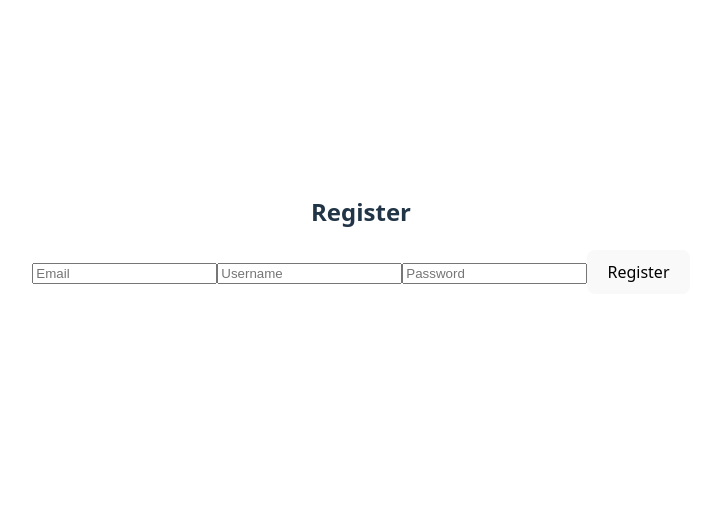
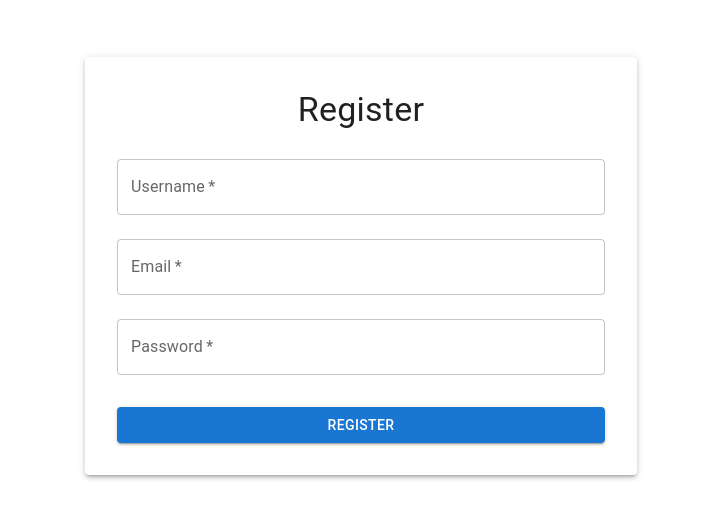
Before and after one commit to NureKryvkoRoman/apz-pzpi-22-6-kryvko-roman, a React (Vite) app in the folder Lab3/pzpi-22-6-kryvko-roman-lab3/: page /register in a window 1280 px wide. Shown: the part 166-684 px from the top of the page, without its empty margins (279-980 px from the left). Built offline with nearby package versions, Linux system fonts and the light colour scheme.

Commit message:
Implement login and signup for frontend.

```diff
--- a/Lab3/pzpi-22-6-kryvko-roman-lab3/package.json
+++ b/Lab3/pzpi-22-6-kryvko-roman-lab3/package.json
@@ -16,7 +16,8 @@
     "axios": "^1.9.0",
     "react": "^19.1.0",
     "react-dom": "^19.1.0",
-    "react-router": "^7.6.2"
+    "react-router": "^7.6.2",
+    "react-toastify": "^11.0.5"
   },
   "devDependencies": {
     "@eslint/js": "^9.25.0",
--- a/Lab3/pzpi-22-6-kryvko-roman-lab3/src/App.jsx
+++ b/Lab3/pzpi-22-6-kryvko-roman-lab3/src/App.jsx
@@ -1,4 +1,4 @@
-import { AuthProvider, useAuth } from './context/AuthContext.jsx'
+import { AuthProvider } from './context/AuthContext.jsx'
 import Login from './pages/Login.jsx'
 import Register from './pages/Register.jsx'
 // import DashboardLayout from './pages/DashboardLayout.jsx'
@@ -11,6 +11,7 @@ import Register from './pages/Register.jsx'
 import NotFound from './pages/NotFound.jsx'
 import './App.css'
 import { BrowserRouter, Route, Routes } from 'react-router'
+import { ToastContainer } from 'react-toastify'
 
 function App() {
   return (
@@ -20,7 +21,7 @@ function App() {
           <Route path="login" element={<Login />} />
           <Route path="register" element={<Register />} />
 
-          {/* <Route path="/dashboard" element={<DashboardLayout />}> */}
+          {/* <Route path="/" element={<DashboardLayout />}> */}
           {/*   <Route path="greenhouses"> */}
           {/*     <Route index element={<GreenhouseList />} /> */}
           {/*     <Route path=":greenhouseId"> */}
@@ -37,6 +38,7 @@ function App() {
 
           <Route path="*" element={<NotFound />} />
         </Routes>
+        <ToastContainer />
       </BrowserRouter>
     </AuthProvider >
   )
--- a/Lab3/pzpi-22-6-kryvko-roman-lab3/src/context/AuthContext.jsx
+++ b/Lab3/pzpi-22-6-kryvko-roman-lab3/src/context/AuthContext.jsx
@@ -4,7 +4,6 @@ const AuthContext = createContext();
 
 export const AuthProvider = ({ children }) => {
   const [auth, setAuth] = useState({
-        id: null,
     email: null,
     username: null,
     accessToken: null, // stored in memory
--- a/Lab3/pzpi-22-6-kryvko-roman-lab3/src/pages/Login.jsx
+++ b/Lab3/pzpi-22-6-kryvko-roman-lab3/src/pages/Login.jsx
@@ -1,10 +1,13 @@
 import React, { useState } from 'react';
 import { useNavigate } from 'react-router';
 import { useAuth } from '../context/AuthContext';
+import {
+  Box, Button, TextField, Typography, Container, Paper
+} from '@mui/material';
+import { toast } from 'react-toastify';
 
 const Login = () => {
   const [formData, setFormData] = useState({ email: '', login: '', password: '' });
-  const [error, setError] = useState('');
   const navigate = useNavigate();
   const { setAuth } = useAuth();
 
@@ -13,7 +16,6 @@ const Login = () => {
 
   const handleSubmit = async e => {
     e.preventDefault();
-    setError('');
 
     try {
       const res = await fetch('http://localhost:8080/api/auth/login', {
@@ -24,63 +26,63 @@ const Login = () => {
 
       const data = await res.json();
 
-      if (!res.ok) throw new Error(data.message || 'Login failed');
-
-      const { id, email, login, accessToken, refreshToken } = data;
-
+      if (!res.ok) {
+        toast.error('Error! ' + res.status);
+      } else {
+        toast.success('Login successful!');
+        const { email, login, accessToken, refreshToken } = data;
         localStorage.setItem(
           'user',
-        JSON.stringify({ id, email, username: login, refreshToken })
+          JSON.stringify({ email, username: login, refreshToken })
         );
-
-      setAuth({ id, email, username: login, accessToken });
-
-      navigate('/dashboard');
+        setAuth({ email, username: login, accessToken });
+        navigate('/');
+      }
     } catch (err) {
-      setError(err.message);
+      console.error(err.message);
     }
   };
 
   return (
-    <div className="min-h-screen flex justify-center items-center bg-gray-100 p-4">
-      <form
-        onSubmit={handleSubmit}
-        className="bg-white p-6 rounded shadow-md w-full max-w-sm"
-      >
-        <h2 className="text-2xl font-bold mb-4">Login</h2>
-        {error && <p className="text-red-500 mb-2">{error}</p>}
-        <input
+    <Container maxWidth="sm">
+      <Paper elevation={3} sx={{ padding: 4, mt: 8 }}>
+        <Typography variant="h4" align="center" gutterBottom>Login</Typography>
+        <Box component="form" onSubmit={handleSubmit} noValidate>
+          <TextField
+            label="Username"
+            name="login"
+            fullWidth
+            margin="normal"
+            value={formData.login}
+            onChange={handleChange}
+            required
+          />
+          <TextField
+            label="Email"
+            name="email"
             type="email"
-          name="email"
-          placeholder="Email"
-          required
-          className="input mb-2"
+            fullWidth
+            margin="normal"
             value={formData.email}
             onChange={handleChange}
+            required
           />
-        <input
-          type="text"
-          name="login"
-          placeholder="Username"
-          required
-          className="input mb-2"
-          value={formData.login}
-          onChange={handleChange}
-        />
-        <input
+          <TextField
+            label="Password"
+            name="password"
             type="password"
-          name="password"
-          placeholder="Password"
-          required
-          className="input mb-4"
+            fullWidth
+            margin="normal"
             value={formData.password}
             onChange={handleChange}
+            required
           />
-        <button type="submit" className="btn-primary w-full">
+          <Button type="submit" fullWidth variant="contained" sx={{ mt: 3 }} color="success">
             Log In
-        </button>
-      </form>
-    </div>
+          </Button>
+        </Box>
+      </Paper>
+    </Container>
   );
 };
 
--- a/Lab3/pzpi-22-6-kryvko-roman-lab3/src/pages/Register.jsx
+++ b/Lab3/pzpi-22-6-kryvko-roman-lab3/src/pages/Register.jsx
@@ -1,17 +1,21 @@
 import React, { useState } from 'react';
 import { useNavigate } from 'react-router';
+import { useAuth } from '../context/AuthContext';
+import {
+  Box, Button, TextField, Typography, Container, Paper
+} from '@mui/material';
+import { toast } from 'react-toastify';
 
 const Register = () => {
   const [formData, setFormData] = useState({ email: '', login: '', password: '' });
-  const [error, setError] = useState('');
   const navigate = useNavigate();
+  const { setAuth } = useAuth();
 
   const handleChange = e =>
     setFormData({ ...formData, [e.target.name]: e.target.value });
 
   const handleSubmit = async e => {
     e.preventDefault();
-    setError('');
 
     try {
       const res = await fetch('http://localhost:8080/api/auth/signup', {
@@ -22,54 +26,63 @@ const Register = () => {
 
       const data = await res.json();
 
-      if (!res.ok) throw new Error(data.message || 'Registration failed');
-
-      navigate('/auth/login');
+      if (!res.ok) {
+        toast.error('Error! ' + res.status);
+      } else {
+        toast.success('Registration successful!');
+        const { email, login, accessToken, refreshToken } = data;
+        localStorage.setItem(
+          'user',
+          JSON.stringify({ email, username: login, refreshToken })
+        );
+        setAuth({ email, username: login, accessToken });
+        navigate('/');
+      }
     } catch (err) {
-      setError(err.message);
+      console.error(err.message);
     }
   };
 
   return (
-    <div className="min-h-screen flex justify-center items-center bg-gray-100 p-4">
-      <form
-        onSubmit={handleSubmit}
-        className="bg-white p-6 rounded shadow-md w-full max-w-sm"
-      >
-        <h2 className="text-2xl font-bold mb-4">Register</h2>
-        {error && <p className="text-red-500 mb-2">{error}</p>}
-        <input
+    <Container maxWidth="sm">
+      <Paper elevation={3} sx={{ padding: 4, mt: 8 }}>
+        <Typography variant="h4" align="center" gutterBottom>Register</Typography>
+        <Box component="form" onSubmit={handleSubmit} noValidate>
+          <TextField
+            label="Username"
+            name="login"
+            fullWidth
+            margin="normal"
+            value={formData.login}
+            onChange={handleChange}
+            required
+          />
+          <TextField
+            label="Email"
+            name="email"
             type="email"
-          name="email"
-          placeholder="Email"
-          required
-          className="input mb-2"
+            fullWidth
+            margin="normal"
             value={formData.email}
             onChange={handleChange}
+            required
           />
-        <input
-          type="text"
-          name="login"
-          placeholder="Username"
-          required
-          className="input mb-2"
-          value={formData.login}
-          onChange={handleChange}
-        />
-        <input
+          <TextField
+            label="Password"
+            name="password"
             type="password"
-          name="password"
-          placeholder="Password"
-          required
-          className="input mb-4"
+            fullWidth
+            margin="normal"
             value={formData.password}
             onChange={handleChange}
+            required
           />
-        <button type="submit" className="btn-primary w-full">
+          <Button type="submit" fullWidth variant="contained" sx={{ mt: 3 }} color="primary">
             Register
-        </button>
-      </form>
-    </div>
+          </Button>
+        </Box>
+      </Paper>
+    </Container>
   );
 };
 
```
Also changed, not shown: 2 other files (tests, documents, lock files or other folders). Lines whose indentation alone changed are shown as unchanged.
